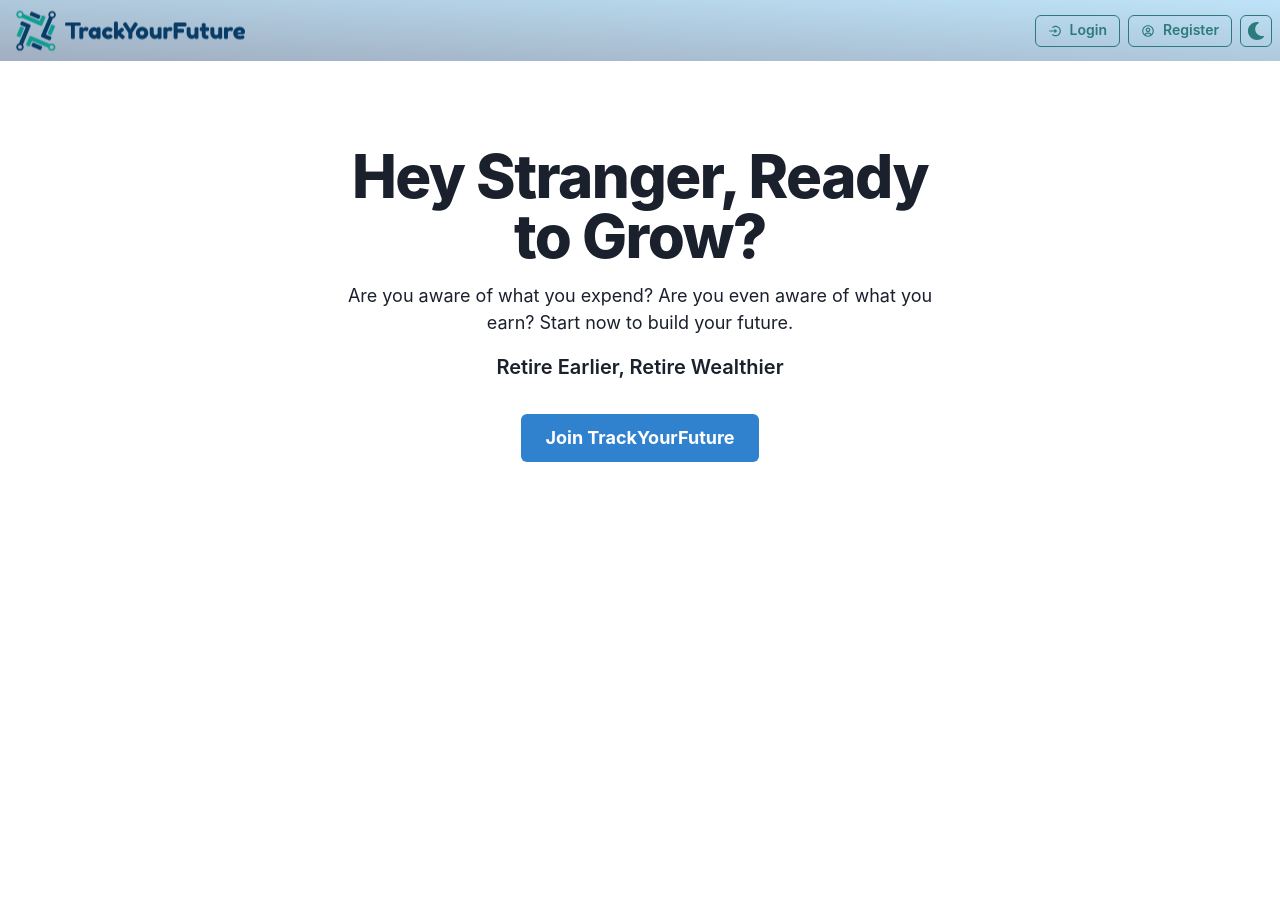
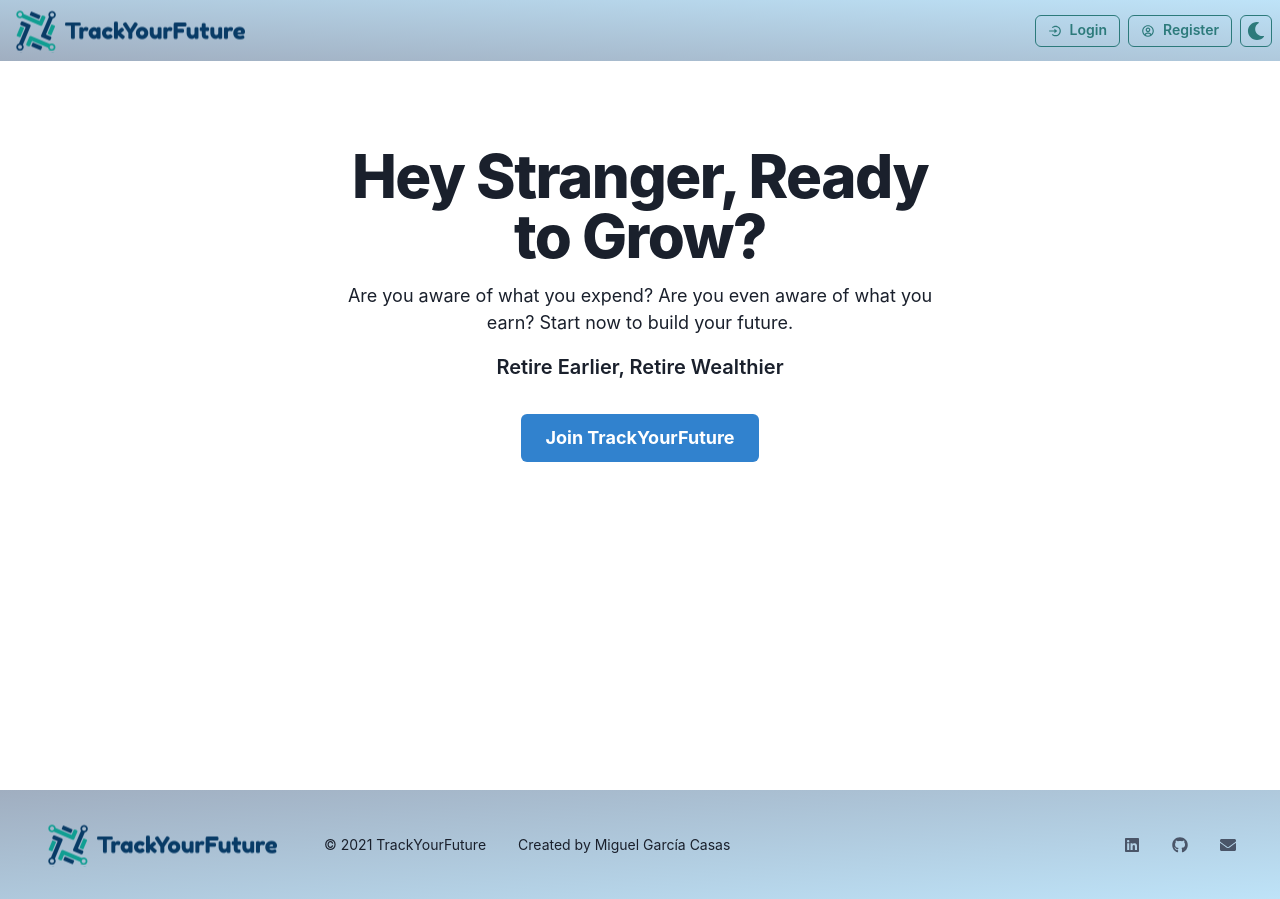
Before and after one commit to Miguel-g-c/TrackYourFuture, a React (Create React App) app in the folder tyf-ui/: page / in a window 1280 px wide. Before the commit the page ends 870 px from the top, so only its background shows below. Built offline with nearby package versions, Linux system fonts and the light colour scheme; the HTML template or start-up script is replaced by a standard one.

Commit message:
Create footer component

```diff
--- a/tyf-ui/src/App.js
+++ b/tyf-ui/src/App.js
@@ -2,6 +2,7 @@ import React, { useState, useEffect } from 'react'
 import { BrowserRouter as Router, Switch, Route } from 'react-router-dom'
 import { ChakraProvider, Box, Grid, theme } from '@chakra-ui/react'
 import { Navbar } from './components/Navbar'
+import { Footer } from './components/Footer'
 import Home from './pages/Home'
 import Login from './pages/Login'
 import Register from './pages/Register'
@@ -49,7 +50,7 @@ function App() {
       <ChakraProvider theme={theme}>
         <Navbar user={user} handleLogout={handleLogout} />
         <Box className="main" textAlign="center" fontSize="xl">
-          <Grid minH="100vh" p={3}>
+          <Grid minH="90vh" p={3}>
             <Switch>
               <Route path="/login">
                 <Login handleLogin={event => handleLogin(event)} />
@@ -63,6 +64,7 @@ function App() {
             </Switch>
           </Grid>
         </Box>
+        <Footer />
       </ChakraProvider>
     </Router>
   )
--- /dev/null
+++ b/tyf-ui/src/components/Footer.js
@@ -0,0 +1,71 @@
+import React from 'react'
+import { Link } from 'react-router-dom'
+import {
+  Box,
+  ButtonGroup,
+  Flex,
+  IconButton,
+  Stack,
+  Text,
+  useColorModeValue,
+} from '@chakra-ui/react'
+import { FaGithub, FaLinkedin, FaEnvelope } from 'react-icons/fa'
+import { TYFLogo } from './TYFLogo'
+
+export const Footer = () => {
+  const bg = useColorModeValue(
+    'linear(to-br, gray.400, blue.100)',
+    'linear(to-br, black, purple.900)'
+  )
+
+  return (
+    <Box as="footer" role="contentinfo" py="6" bgGradient={bg}>
+      <Flex
+        direction={{ base: 'column', md: 'row' }}
+        maxW={{ base: 'xl', md: '7xl' }}
+        mx="auto"
+        px={{ base: '6', md: '8' }}
+        align="center"
+      >
+        <Link to="/">
+          <TYFLogo />
+        </Link>
+        <Stack
+          my={{ base: '6', md: 0 }}
+          direction={{ base: 'column', md: 'row' }}
+          marginStart={{ md: '8' }}
+          fontSize="sm"
+          spacing={{ base: '2', md: '8' }}
+          textAlign={{ base: 'center', md: 'start' }}
+        >
+          <Text>&copy; {new Date().getFullYear()} TrackYourFuture</Text>
+          <Text>Created by Miguel García Casas</Text>
+        </Stack>
+        <ButtonGroup
+          marginStart={{ md: 'auto' }}
+          color="gray.600"
+          variant="ghost"
+        >
+          <IconButton
+            as="a"
+            href="https://www.linkedin.com/in/miguel-garcia-casas-b0b683145/"
+            aria-label="LinkedIn"
+            icon={<FaLinkedin />}
+          />
+          <IconButton
+            as="a"
+            href="https://github.com/Miguel-g-c"
+            aria-label="Github"
+            icon={<FaGithub />}
+          />
+          <IconButton
+            as="a"
+            href="https://miguel-g-c.github.io/"
+            aria-label="Miguel García Casas"
+            icon={<FaEnvelope />}
+          />
+        </ButtonGroup>
+      </Flex>
+    </Box>
+  )
+}
```
